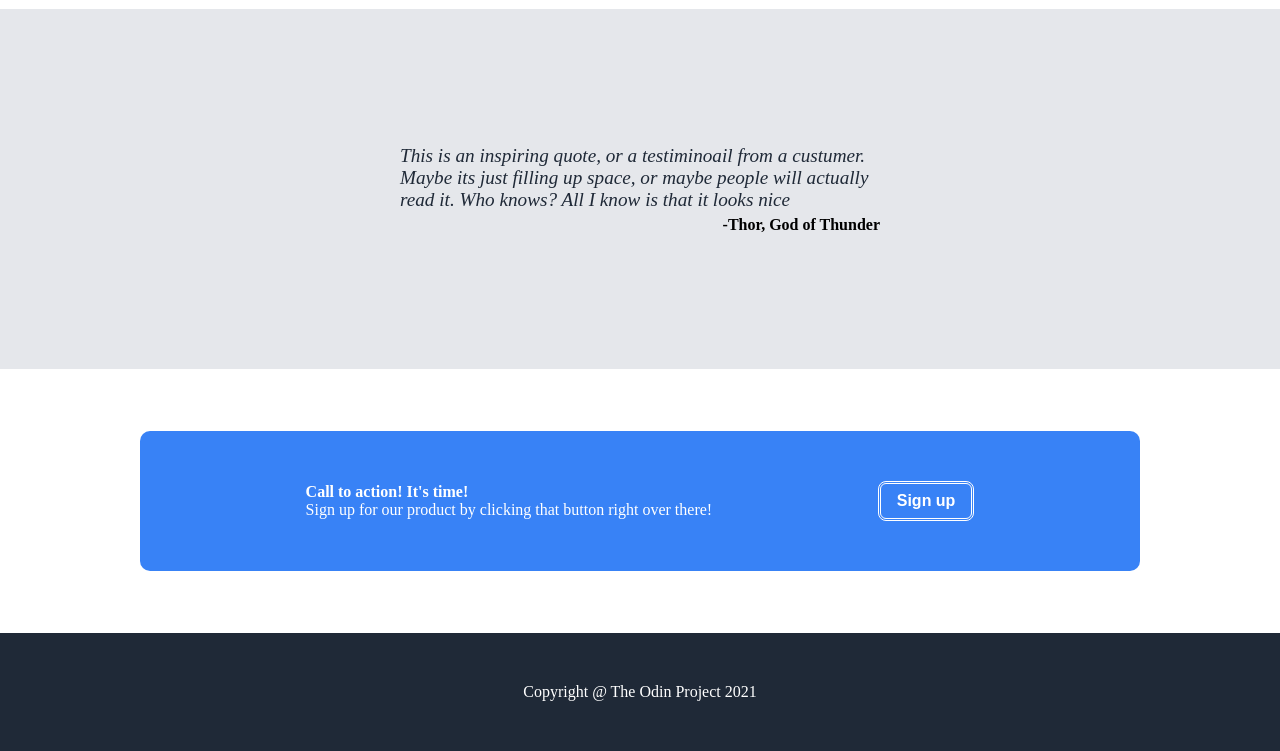
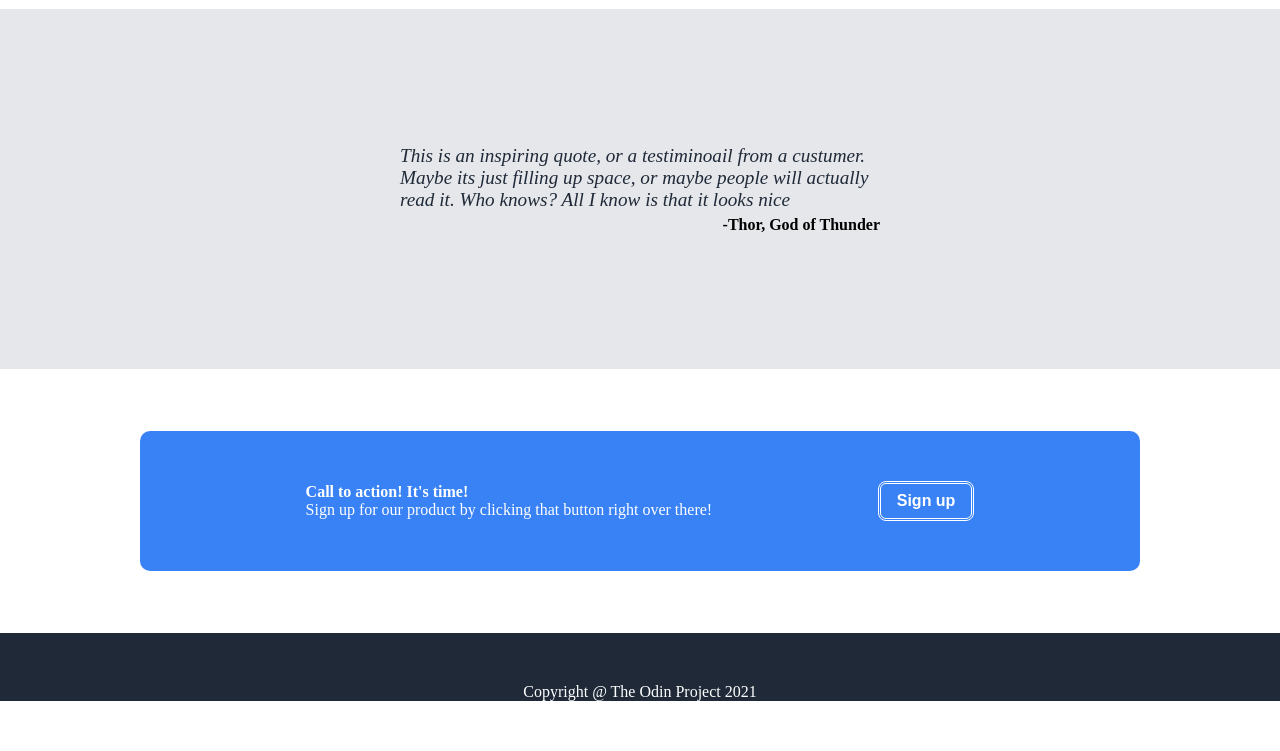
Before and after one commit to Sam3f/landingpage-odinproject, a plain HTML site: page index.html in a window 1280 px wide. Shown: the part 639-1390 px from the top of the page. After the commit the page ends 1340 px from the top, so only its background shows below. Drawn offline with Linux system fonts and the light colour scheme.

Commit message:
Change padding for footing

```diff
--- a/style.css
+++ b/style.css
@@ -187,7 +187,7 @@ div .source{
     display: flex;
     justify-content: center;
     align-items: center;
-    padding: 50px;
+    padding: 50px 50px 0 50px;
     background-color: #1F2937;
     color: white;
 
```
